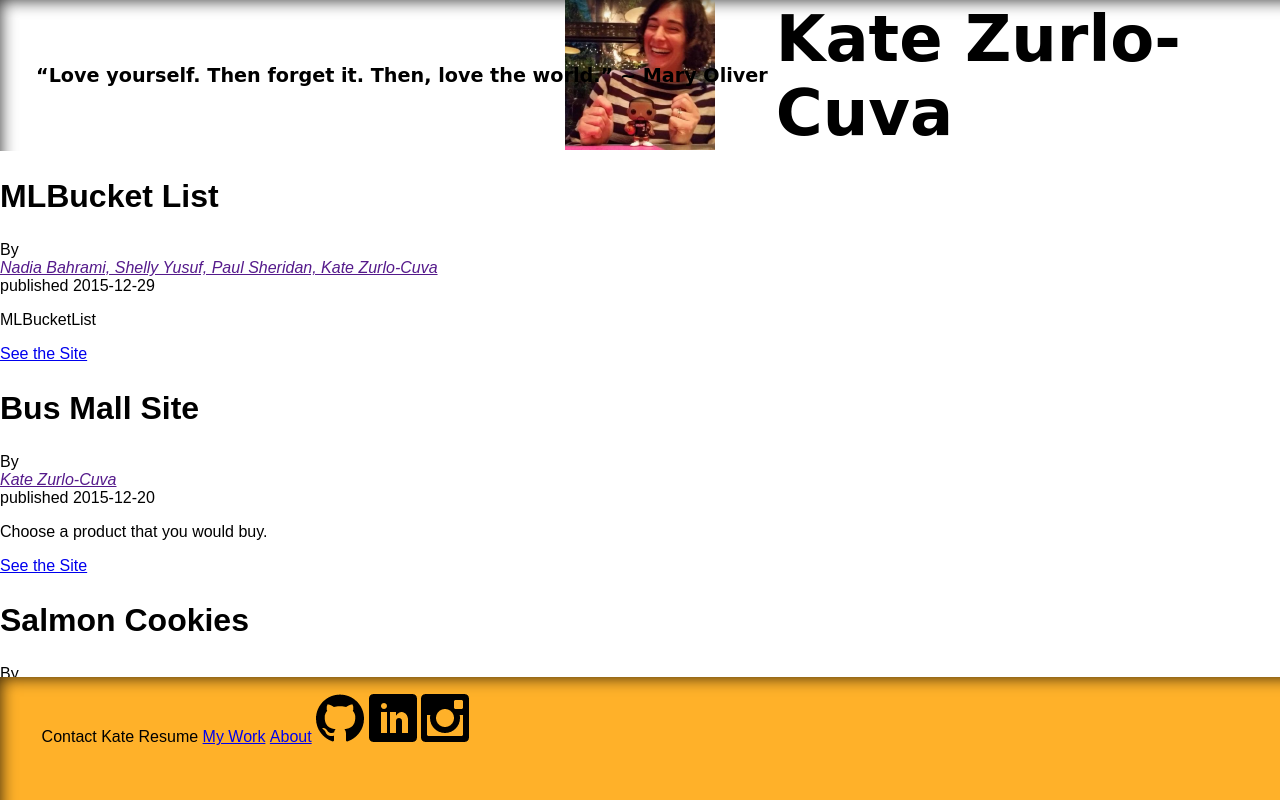
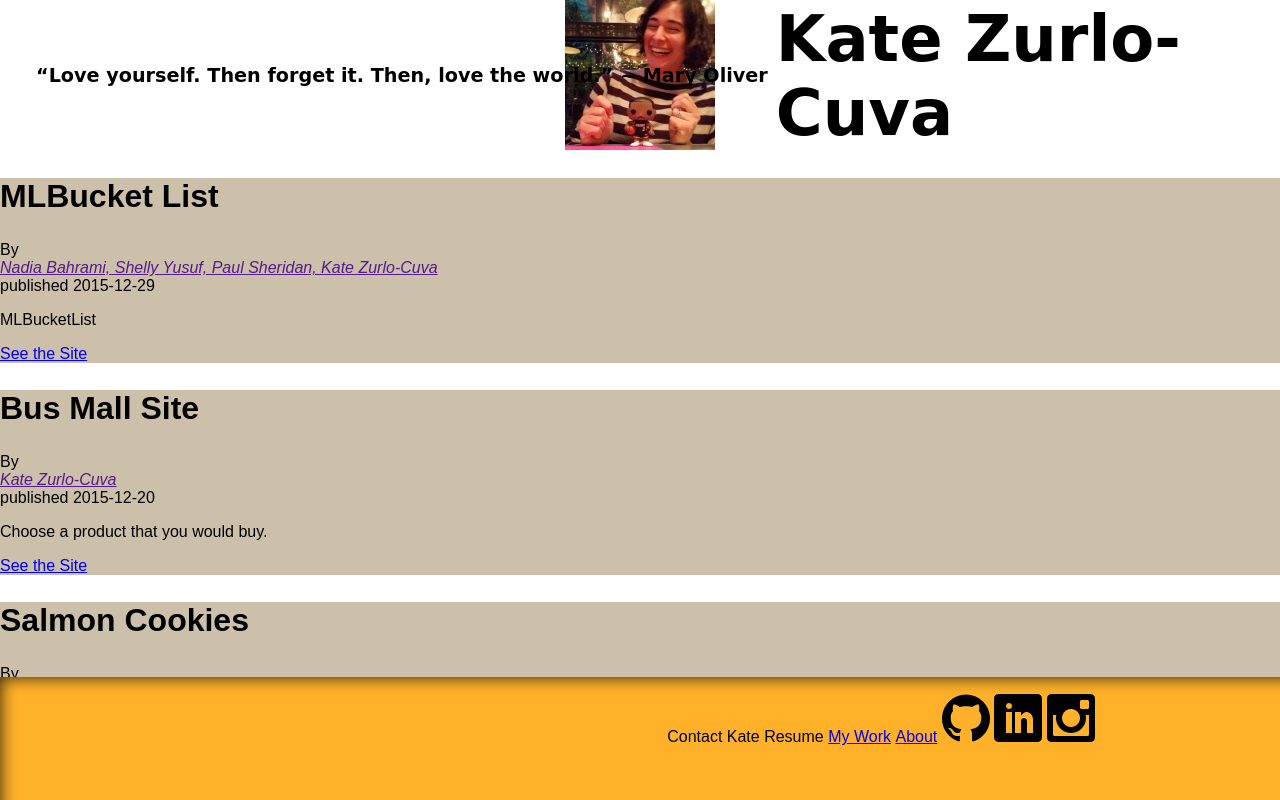
Before and after one commit to kmzurlocuva/business-card, a plain HTML site: page index.html in a window 1280 px wide. Drawn offline with nearby package versions, Linux system fonts and the light colour scheme; a web font is replaced by a local one.

Commit message:
lots of box shadowing

```diff
--- a/css/base.css
+++ b/css/base.css
@@ -7,7 +7,11 @@ body {
   background: transparent;
 }
 
+main {
+box-shadow: 0 4px 2px -2px gray;
+
 }
+
 
 ul {
   float: right;
--- a/css/layout.css
+++ b/css/layout.css
@@ -6,10 +6,14 @@
   justify-content: space-around;
   max-width: 100%;
 
-  -webkit-box-shadow: inset 10px 10px 16px -9px rgba(0,0,0,0.75);
+  /*-webkit-box-shadow: inset 10px 10px 16px -9px rgba(0,0,0,0.75);
   -moz-box-shadow: inset 10px 10px 16px -9px rgba(0,0,0,0.75);
-  box-shadow: inset 10px 10px 16px -9px rgba(0,0,0,0.75);
-
+  box-shadow: inset 10px 10px 16px -9px rgba(0,0,0,0.75);*/
+  {
+    -moz-box-shadow: inset 0 0 5px 5px #888;
+    -webkit-box-shadow: inset 0 0 5px 5px#888;
+    box-shadow: inset 0 0 5px 5px #888;
+  }
 
   }
 
--- a/css/module.css
+++ b/css/module.css
@@ -11,3 +11,13 @@
 
  }
 }
+
+article {
+  background-color: #CCC0AB;
+
+
+
+  }
+
+
+}
```
